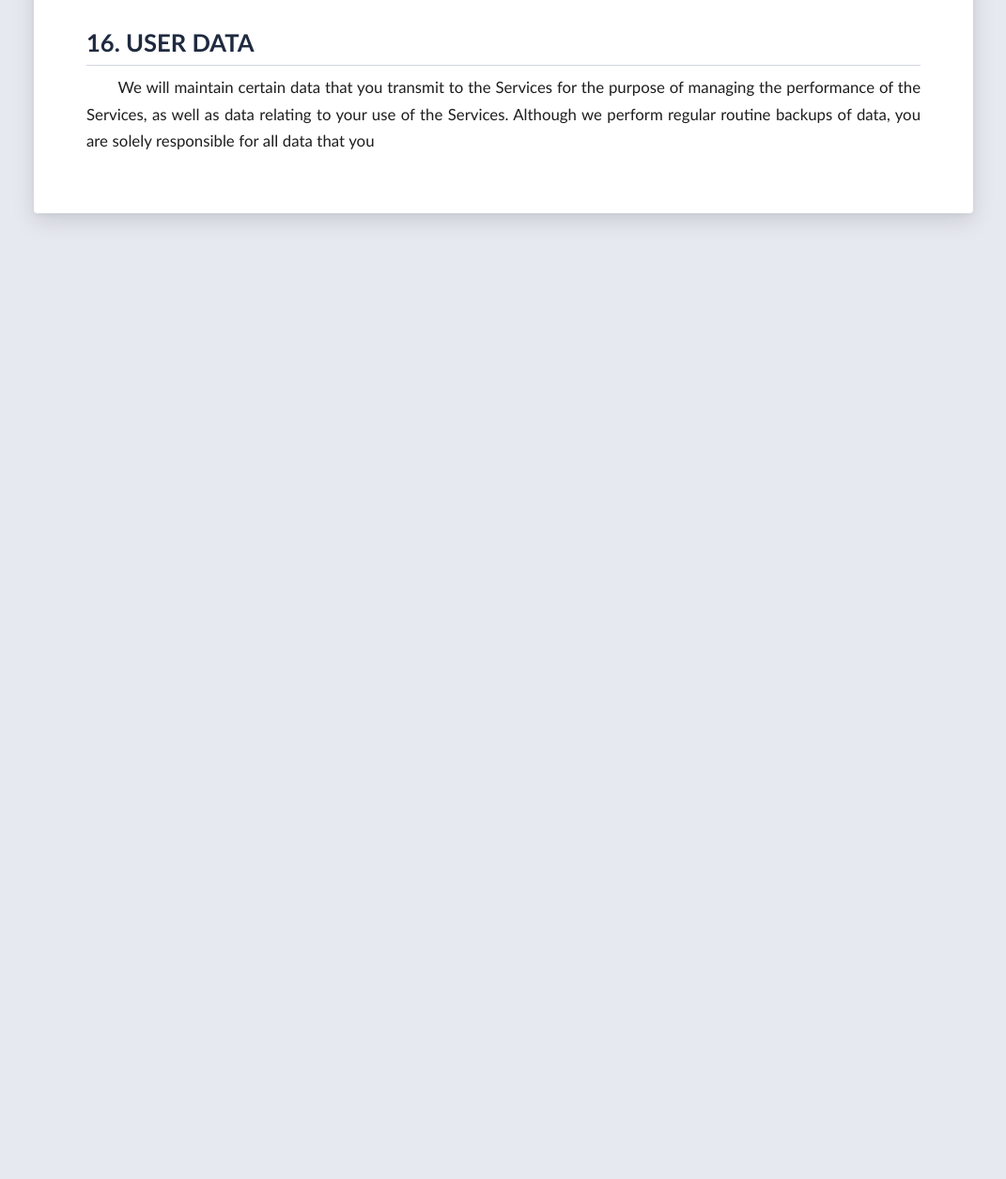
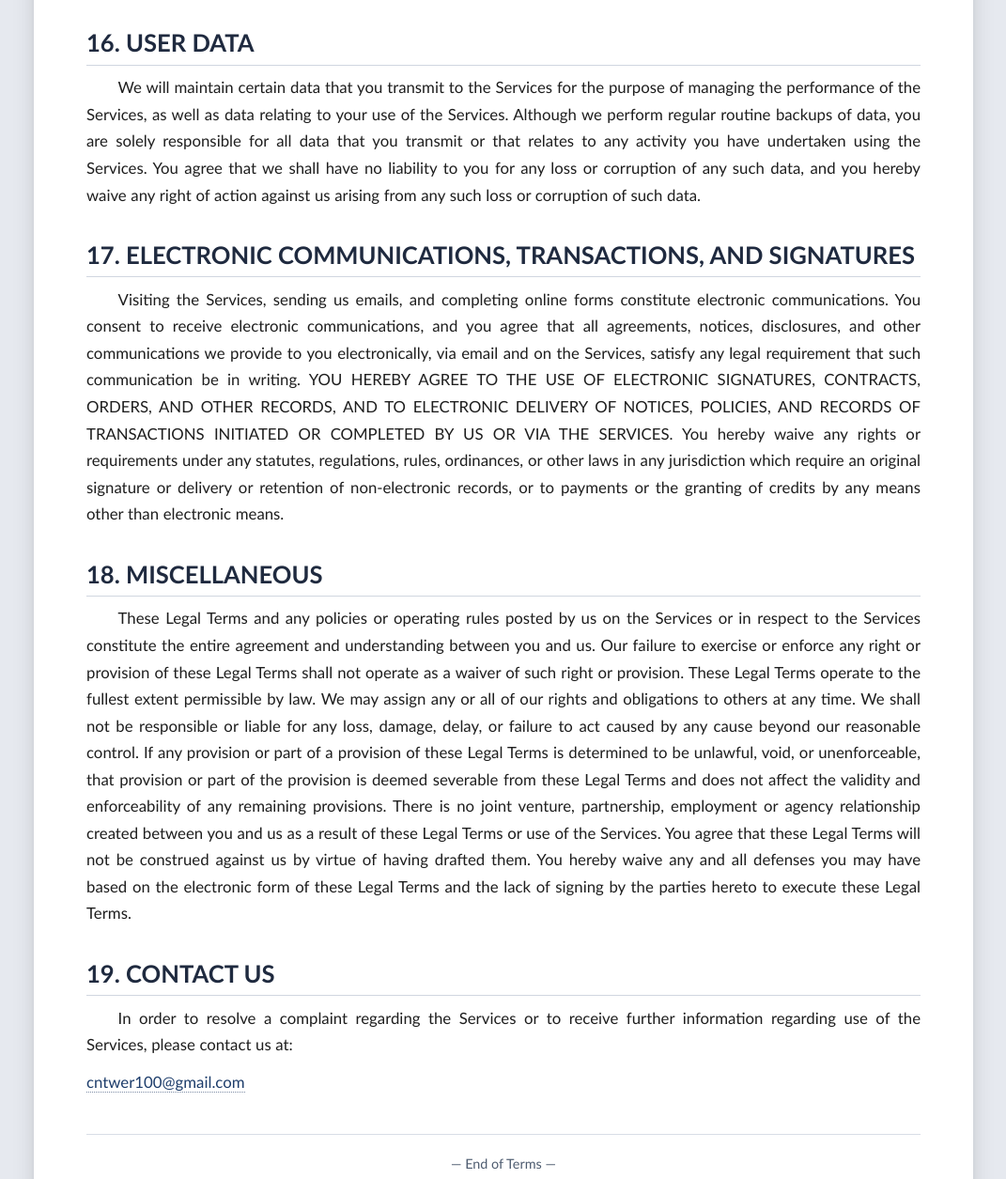
Before and after one commit to cntower100-sub/terms-and-conditions, a plain HTML site: page index.html in a window 1280 px wide. Shown: the part 9965-11220 px from the top of the page at 94% size, without its empty margins (104-1175 px from the left). Before the commit the page ends 10232 px from the top, so only its background shows below. Drawn offline with Linux system fonts and the light colour scheme.

Commit message:
Update index.html

```diff
--- a/index.html
+++ b/index.html
@@ -391,4 +391,26 @@
 
     <!-- 16. USER DATA -->
     <h2>16. USER DATA</h2>
-    <p>We will maintain certain data that you transmit to the Services for the purpose of managing the performance of the Services, as well as data relating to your use of the Services. Although we perform regular routine backups of data, you are solely responsible for all data that you
+    <p>We will maintain certain data that you transmit to the Services for the purpose of managing the performance of the Services, as well as data relating to your use of the Services. Although we perform regular routine backups of data, you are solely responsible for all data that you transmit or that relates to any activity you have undertaken using the Services. You agree that we shall have no liability to you for any loss or corruption of any such data, and you hereby waive any right of action against us arising from any such loss or corruption of such data.</p>
+
+    <!-- 17. ELECTRONIC COMMUNICATIONS, TRANSACTIONS, AND SIGNATURES -->
+    <h2>17. ELECTRONIC COMMUNICATIONS, TRANSACTIONS, AND SIGNATURES</h2>
+    <p>Visiting the Services, sending us emails, and completing online forms constitute electronic communications. You consent to receive electronic communications, and you agree that all agreements, notices, disclosures, and other communications we provide to you electronically, via email and on the Services, satisfy any legal requirement that such communication be in writing. YOU HEREBY AGREE TO THE USE OF ELECTRONIC SIGNATURES, CONTRACTS, ORDERS, AND OTHER RECORDS, AND TO ELECTRONIC DELIVERY OF NOTICES, POLICIES, AND RECORDS OF TRANSACTIONS INITIATED OR COMPLETED BY US OR VIA THE SERVICES. You hereby waive any rights or requirements under any statutes, regulations, rules, ordinances, or other laws in any jurisdiction which require an original signature or delivery or retention of non-electronic records, or to payments or the granting of credits by any means other than electronic means.</p>
+
+    <!-- 18. MISCELLANEOUS -->
+    <h2>18. MISCELLANEOUS</h2>
+    <p>These Legal Terms and any policies or operating rules posted by us on the Services or in respect to the Services constitute the entire agreement and understanding between you and us. Our failure to exercise or enforce any right or provision of these Legal Terms shall not operate as a waiver of such right or provision. These Legal Terms operate to the fullest extent permissible by law. We may assign any or all of our rights and obligations to others at any time. We shall not be responsible or liable for any loss, damage, delay, or failure to act caused by any cause beyond our reasonable control. If any provision or part of a provision of these Legal Terms is determined to be unlawful, void, or unenforceable, that provision or part of the provision is deemed severable from these Legal Terms and does not affect the validity and enforceability of any remaining provisions. There is no joint venture, partnership, employment or agency relationship created between you and us as a result of these Legal Terms or use of the Services. You agree that these Legal Terms will not be construed against us by virtue of having drafted them. You hereby waive any and all defenses you may have based on the electronic form of these Legal Terms and the lack of signing by the parties hereto to execute these Legal Terms.</p>
+
+    <!-- 19. CONTACT US -->
+    <h2>19. CONTACT US</h2>
+    <p>In order to resolve a complaint regarding the Services or to receive further information regarding use of the Services, please contact us at:</p>
+    <p class="no-indent" style="font-weight: 500; margin-top: -0.2rem;"><a href="mailto:cntwer100@gmail.com">cntwer100@gmail.com</a></p>
+
+    <!-- 文档结束（原文档底部页码已省略） -->
+    <div style="margin-top: 2.5rem; border-top: 1px solid #d8dde6; padding-top: 1.2rem; text-align: center; font-size: 0.9rem; color: #4e5c70;">
+        <span>— End of Terms —</span>
+    </div>
+
+</div>
+</body>
+</html>
```
